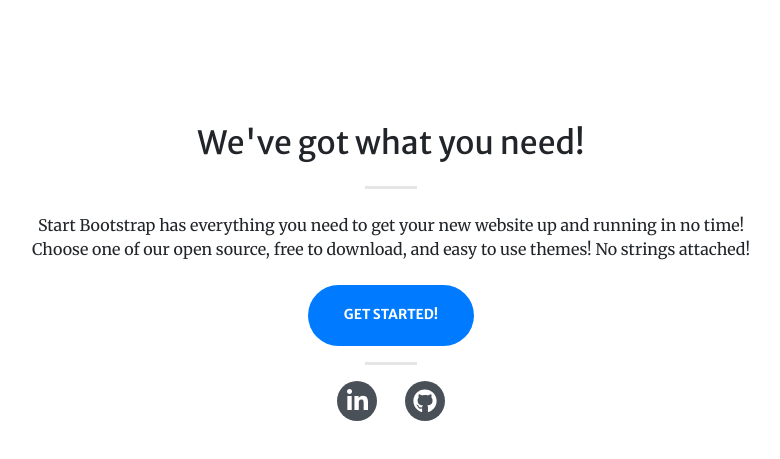
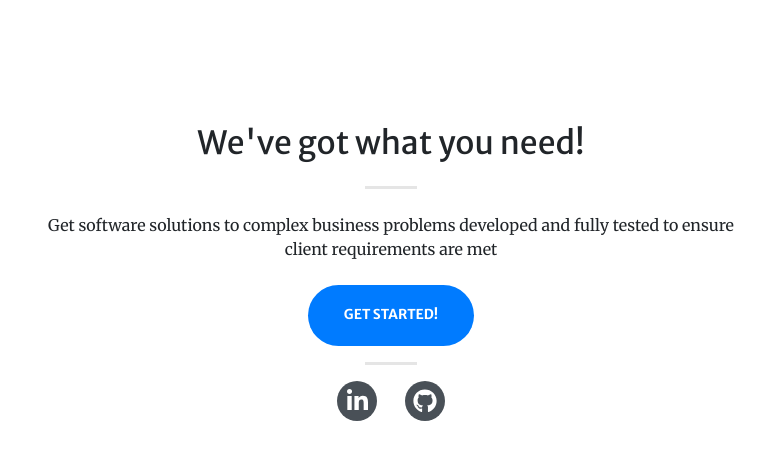
Before and after one commit to TeamoreA/tim-portfolio, a Django app: page /home/ in a window 1280 px wide. Shown: the part 804-1263 px from the top of the page, without its empty margins (249-1029 px from the left). Run offline with Django 3.2, Linux system fonts and the light colour scheme; data that the repository does not hold is empty; some libraries are stand-ins or nearby versions.

Commit message:
added about message

```diff
--- a/details/templates/details/index.html
+++ b/details/templates/details/index.html
@@ -64,7 +64,7 @@
                     <div class="col-lg-8 text-center">
                         <h2 class="mt-0">We've got what you need!</h2>
                         <hr class="divider my-4" />
-                        <p class="mb-4">Start Bootstrap has everything you need to get your new website up and running in no time! Choose one of our open source, free to download, and easy to use themes! No strings attached!</p>
+                        <p class="mb-4">Get software solutions to complex business problems developed and fully tested to ensure client requirements are met</p>
                         <a class="btn btn-primary btn-xl js-scroll-trigger" href="#services">Get Started!</a>
                     </div>
                 </div>
```
